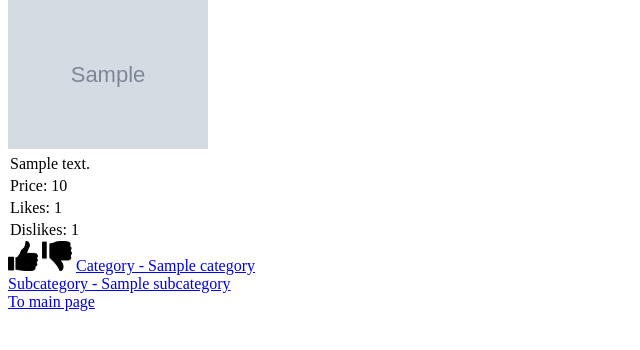
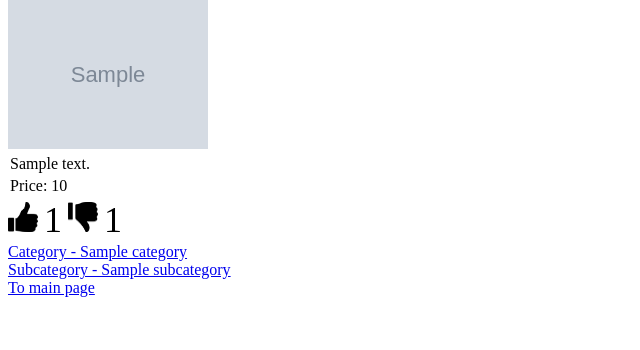
Before and after one commit to Arshak-Yesayan/food_market, a Django app: a page that uses food_market/templates/product/spec.html in a window 1280 px wide. Shown: the part 156-506 px from the top of the page, without its empty margins (0-640 px from the left). Run offline with Django 3.2, Linux system fonts and the light colour scheme; tables that the repository leaves empty hold one stand-in row (values such as "Sample post"); grey boxes marked "Sample" are stand-in pictures.

Commit message:
Like Dislike

```diff
--- a/food_market/product/models.py
+++ b/food_market/product/models.py
@@ -37,7 +37,8 @@ class Product(models.Model):
 class Like(models.Model):
     username = models.ForeignKey(User, on_delete=models.CASCADE)
     product = models.ForeignKey(Product, on_delete=models.CASCADE)
-    like_dislike = models.BooleanField()
+    like = models.BooleanField(default=False)
+    dislike = models.BooleanField(default=False)
 
     def __str__(self):
         return str(self.username) + ' - ' + str(self.product)
--- a/food_market/product/views.py
+++ b/food_market/product/views.py
@@ -63,14 +63,22 @@ def all_products(requests):
     context = {'products': found, 'categories': array}
     return render(requests, 'product/index.html', context=context)
 
-def spec_product(requests, title):
+def spec_product(request, title):
     try:
         prod = Product.objects.get(title=title)
+        try:
+            user = User.objects.get(username=request.user.username)
+            like_row = Like.objects.get(username=user, product=prod)
+            liked = like_row.like
+            disliked = like_row.dislike
+        except:
+            liked = False
+            disliked = False
     except:
         return redirect('all_products')
     category = Subcategory.objects.get(name=prod.subcategory).category
-    context = {'product': prod, 'category': category}
-    return render(requests, 'product/spec.html', context=context)
+    context = {'product': prod, 'category': category, 'liked': liked, 'disliked': disliked}
+    return render(request, 'product/spec.html', context=context)
 
 def category(requests, categories):
     try:
@@ -105,27 +113,43 @@ def like(request):
                 if likes.exists():
                     like_row = likes[0]
                     if what == 'like':
-                        if not like_row.like_dislike:
+                        if like_row.like == True:
+                            like_row.like = False
+                            product.likes -= 1
+                            done = 'd_l'
+                        elif like_row.dislike == True:
+                            like_row.like = True
+                            like_row.dislike = False
                             product.likes += 1
                             product.dislikes -= 1
-                            like_row.like_dislike = True
                             done = 'd_to_l'
+                        else:
+                            like_row.like = True
+                            product.likes += 1
+                            done = 'l'
                     elif what == 'dislike':
-                        if like_row.like_dislike:
+                        if like_row.dislike == True:
+                            like_row.dislike = False
+                            product.dislikes -= 1
+                            done = 'd_d'
+                        elif like_row.like == True:
+                            like_row.dislike = True
+                            like_row.like = False
                             product.dislikes += 1
                             product.likes -= 1
-                            like_row.like_dislike = False
                             done = 'l_to_d'
+                        else:
+                            like_row.dislike = True
+                            product.dislikes += 1
+                            done = 'd'
                 else:
                     if what == 'like':
                         product.likes += 1
-                        like_dislike = True
-                        like_row = Like(username=user, product=product, like_dislike=like_dislike)
+                        like_row = Like(username=user, product=product, like=True)
                         done = 'l'
                     elif what == 'dislike':
                         product.dislikes += 1
-                        like_dislike = False
-                        like_row = Like(username=user, product=product, like_dislike=like_dislike)
+                        like_row = Like(username=user, product=product, dislike=True)
                         done = 'd'
                 like_row.save()
                 product.save()
--- a/food_market/static/css/products.css
+++ b/food_market/static/css/products.css
@@ -127,3 +127,7 @@
     margin-left: 140px;
 
 }
+
+.like_dislike {
+    font-size: 36px;
+}
--- a/food_market/static/js/like.js
+++ b/food_market/static/js/like.js
@@ -6,24 +6,56 @@ var like = function(id, what) {
             if (table['result']) {
                 switch (table['done']) {
                     case 'd_to_l':
-                        likes = document.getElementById("likes_" + id).textContent;
+                        document.getElementById('dislike_picture_' + id).style.visibility = "visible";
+                        document.getElementById('dislike_picture_colored_' + id).style.visibility = "hidden";
+                        document.getElementById('like_picture_' + id).style.visibility = "hidden";
+                        document.getElementById('like_picture_colored_' + id).style.visibility = "visible";
+                        document.getElementById('like_picture_' + id).style.position = "absolute";
+                        document.getElementById('like_picture_colored_' + id).style.position = "static";
+                        document.getElementById('dislike_picture_' + id).style.position = "static";
+                        document.getElementById('dislike_picture_colored_' + id).style.position = "absolute";
                         document.getElementById("likes_" + id).innerHTML = String(parseInt(document.getElementById("likes_" + id).textContent) + 1);
-                        dislikes = document.getElementById("dislikes_" + id).textContent;
                         document.getElementById("dislikes_" + id).innerHTML = String(parseInt(document.getElementById("dislikes_" + id).textContent) - 1);
                         break;
                     case 'l_to_d':
-                        likes = document.getElementById("likes_" + id).textContent;
+                        document.getElementById('like_picture_' + id).style.visibility = "visible";
+                        document.getElementById('like_picture_colored_' + id).style.visibility = "hidden";
+                        document.getElementById('dislike_picture_' + id).style.visibility = "hidden";
+                        document.getElementById('dislike_picture_colored_' + id).style.visibility = "visible";
+                        document.getElementById('dislike_picture_' + id).style.position = "absolute";
+                        document.getElementById('dislike_picture_colored_' + id).style.position = "static";
+                        document.getElementById('like_picture_' + id).style.position = "static";
+                        document.getElementById('like_picture_colored_' + id).style.position = "absolute";
                         document.getElementById("likes_" + id).innerHTML = String(parseInt(document.getElementById("likes_" + id).textContent) - 1);
-                        dislikes = document.getElementById("dislikes_" + id).textContent;
                         document.getElementById("dislikes_" + id).innerHTML = String(parseInt(document.getElementById("dislikes_" + id).textContent) + 1);
                         break;
                     case 'l':
-                        likes = document.getElementById("likes_" + id).textContent;
+                        document.getElementById('like_picture_' + id).style.visibility = "hidden";
+                        document.getElementById('like_picture_colored_' + id).style.visibility = "visible";
+                        document.getElementById('like_picture_' + id).style.position = "absolute";
+                        document.getElementById('like_picture_colored_' + id).style.position = "static";
                         document.getElementById("likes_" + id).innerHTML = String(parseInt(document.getElementById("likes_" + id).textContent) + 1);
                         break;
                     case 'd':
-                        dislikes = document.getElementById("dislikes_" + id).textContent;
+                        document.getElementById('dislike_picture_' + id).style.visibility = "hidden";
+                        document.getElementById('dislike_picture_colored_' + id).style.visibility = "visible";
+                        document.getElementById('dislike_picture_' + id).style.position = "absolute";
+                        document.getElementById('dislike_picture_colored_' + id).style.position = "static";
                         document.getElementById("dislikes_" + id).innerHTML = String(parseInt(document.getElementById("dislikes_" + id).textContent) + 1);
+                        break;
+                    case 'd_l':
+                        document.getElementById('like_picture_' + id).style.visibility = "visible";
+                        document.getElementById('like_picture_colored_' + id).style.visibility = "hidden";
+                        document.getElementById('like_picture_' + id).style.position = "static";
+                        document.getElementById('like_picture_colored_' + id).style.position = "absolute";
+                        document.getElementById("likes_" + id).innerHTML = String(parseInt(document.getElementById("likes_" + id).textContent) - 1);
+                        break;
+                    case 'd_d':
+                        document.getElementById('dislike_picture_' + id).style.visibility = "visible";
+                        document.getElementById('dislike_picture_colored_' + id).style.visibility = "hidden";
+                        document.getElementById('dislike_picture_' + id).style.position = "static";
+                        document.getElementById('dislike_picture_colored_' + id).style.position = "absolute";
+                        document.getElementById("dislikes_" + id).innerHTML = String(parseInt(document.getElementById("dislikes_" + id).textContent) - 1);
                         break;
                 }
             }
--- a/food_market/templates/product/index.html
+++ b/food_market/templates/product/index.html
@@ -70,12 +70,10 @@
                         <h3>{{ product.title }}</h3><br>
                         <img src="{{ product.image.url }}" width="200px"><br>
                         <p>{{ product.description }}</p><br>
-                        <p>Likes: </p><p id="likes_{{ product.id }}">{{ product.likes }}</p><br>
-                        <p>Dislikes: </p><p id="dislikes_{{ product.id }}">{{ product.dislikes }}</p><br>
                         <p>Price: {{ product.price }}</p><br>
                     </a>
-                    <img src="{% static 'images/like.png' %}" width="30" height="30" onclick="like({{ product.id }}, 'like')">
-                    <img src="{% static 'images/dislike.png' %}" width="30" height="30" onclick="like({{ product.id }}, 'dislike')">
+                    <img src="{% static 'images/like.png' %}" width="30" height="30" onclick="like({{ product.id }}, 'like')"><p id="likes_{{ product.id }}" class="like_dislike">{{ product.likes }}</p>
+                    <img src="{% static 'images/dislike.png' %}" width="30" height="30" onclick="like({{ product.id }}, 'dislike')"><p id="dislikes_{{ product.id }}" class="like_dislike">{{ product.dislikes }}</p><br>
                     <a href="{% url 'subcategory' product.subcategory %}">Subcategory - {{ product.subcategory }}</a>
                 </div>
         {% endfor %}
--- a/food_market/templates/product/spec.html
+++ b/food_market/templates/product/spec.html
@@ -37,10 +37,22 @@
     <img src="{{ product.image.url }}" width="200"><br>
     <p>{{ product.description }}</p><br>
     <p>Price: {{ product.price }}</p><br>
-    <p>Likes: </p><p id="likes_{{ product.id }}">{{ product.likes }}</p><br>
-    <p>Dislikes: </p><p id="dislikes_{{ product.id }}">{{ product.dislikes }}</p><br>
-    <img src="{% static 'images/like.png' %}" width="30" height="30" onclick="like({{ product.id }}, 'like')">
-    <img src="{% static 'images/dislike.png' %}" width="30" height="30" onclick="like({{ product.id }}, 'dislike')">
+    {% if liked %}
+        <img id="like_picture_{{ product.id }}" src="{% static 'images/like.png' %}" width="30" height="30" onclick="like({{ product.id }}, 'like')" style="visibility: hidden; position: absolute;">
+        <img id="like_picture_colored_{{ product.id }}" src="{% static 'images/liked.png' %}" width="30" height="30" onclick="like({{ product.id }}, 'like')">
+    {% else %}
+        <img id="like_picture_{{ product.id }}" src="{% static 'images/like.png' %}" width="30" height="30" onclick="like({{ product.id }}, 'like')">
+        <img id="like_picture_colored_{{ product.id }}" src="{% static 'images/liked.png' %}" width="30" height="30" onclick="like({{ product.id }}, 'like')" style="visibility: hidden; position: absolute;">
+    {% endif %}
+    <p id="likes_{{ product.id }}" class="like_dislike">{{ product.likes }}</p>
+    {% if disliked %}
+        <img id="dislike_picture_{{ product.id }}" src="{% static 'images/dislike.png' %}" width="30" height="30" onclick="like({{ product.id }}, 'dislike')" style="visibility: hidden; position: absolute;">
+        <img id="dislike_picture_colored_{{ product.id }}" src="{% static 'images/disliked.png' %}" width="30" height="30" onclick="like({{ product.id }}, 'dislike')">
+    {% else %}
+        <img id="dislike_picture_{{ product.id }}" src="{% static 'images/dislike.png' %}" width="30" height="30" onclick="like({{ product.id }}, 'dislike')">
+        <img id="dislike_picture_colored_{{ product.id }}" src="{% static 'images/disliked.png' %}" width="30" height="30" onclick="like({{ product.id }}, 'dislike')" style="visibility: hidden; position: absolute;">
+    {% endif %}
+    <p id="dislikes_{{ product.id }}" class="like_dislike">{{ product.dislikes }}</p><br>
     <a href="{% url 'category' category %}">Category - {{ category }}</a><br>
     <a href="{% url 'subcategory' product.subcategory %}">Subcategory - {{ product.subcategory }}</a><br>
     <a href="{% url 'all_products' %}">
```
Also changed, not shown: food_market/product/migrations/0004_remove_like_like_dislike.py (added), food_market/product/migrations/0005_auto_20200906_1417.py (added), food_market/static/images/disliked.png (added), food_market/static/images/liked.png (added).
